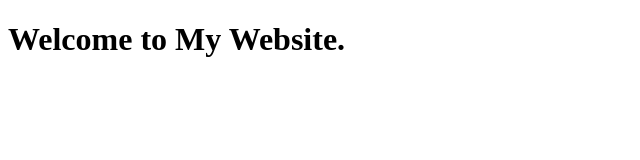
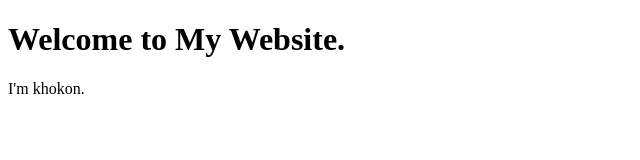
Before and after one commit to iamsabuz02/my-website, a plain HTML site: page index.html in a window 1280 px wide. Shown: the full height of the page, 0-640 px from the left. Drawn offline with Linux system fonts and the light colour scheme.

Commit message:
Update index.html

```diff
--- a/index.html
+++ b/index.html
@@ -9,6 +9,7 @@
 
 <body>
     <h1>Welcome to My Website.</h1>
+    <p>I'm khokon.</p>
 </body>
 
 </html>
```
